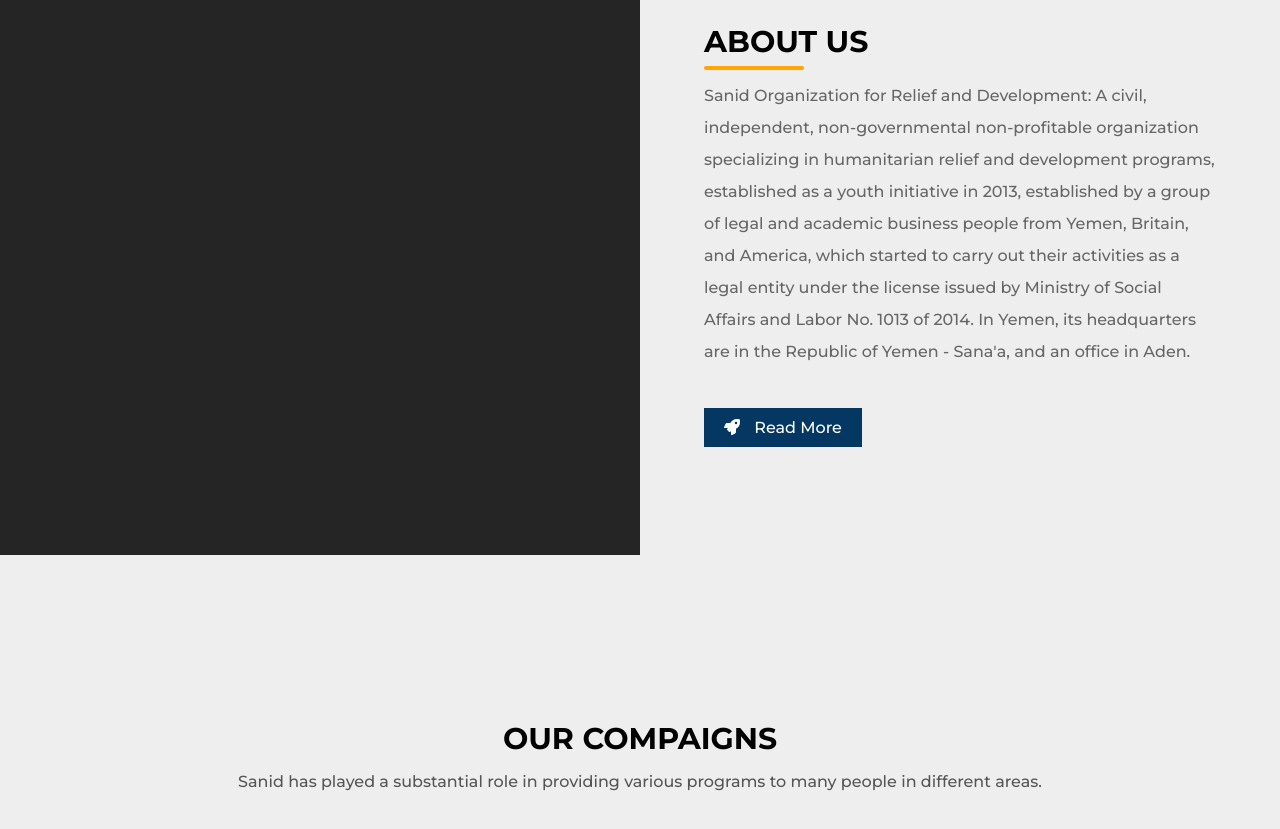
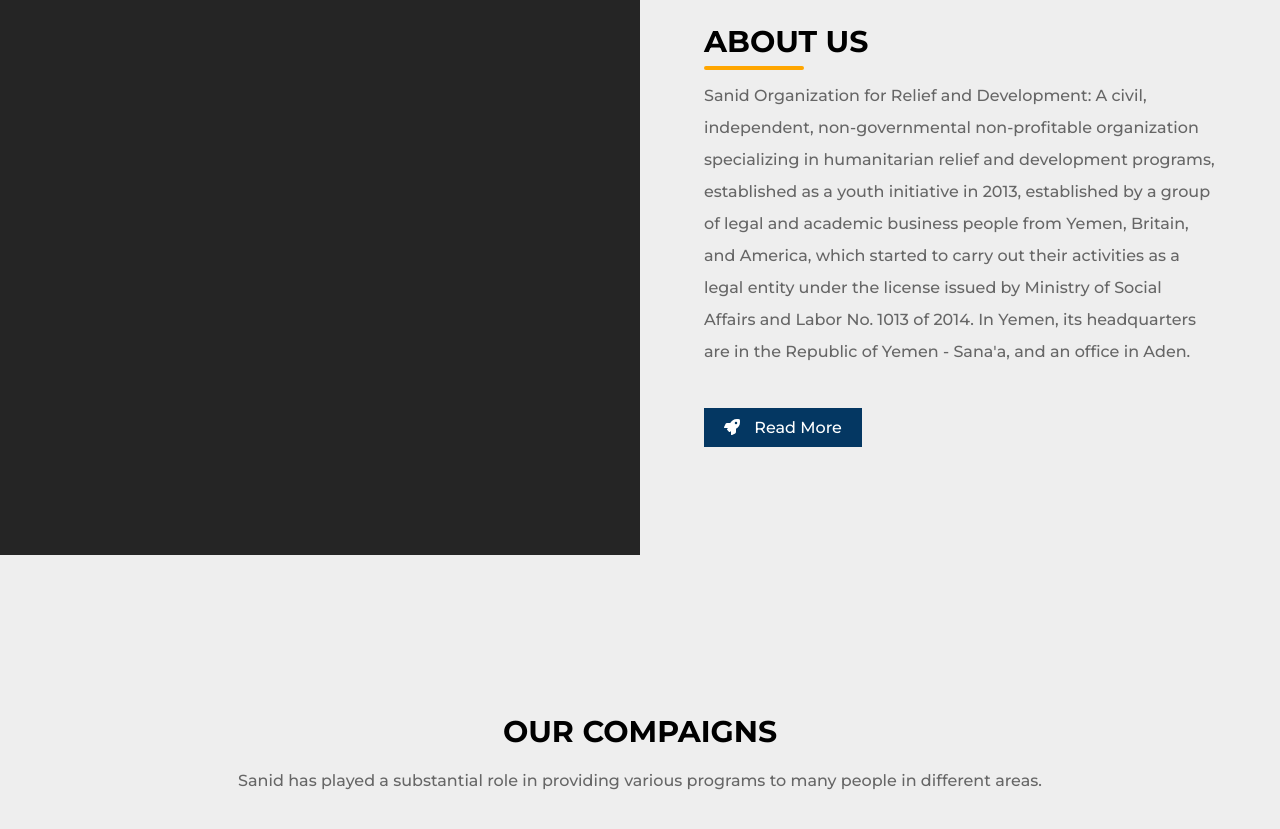
Before and after one commit to JalalMadhaji/demo-screen, a plain HTML site: page index.html in a window 1280 px wide. Shown: the part 1439-2268 px from the top of the page. Drawn offline with Linux system fonts and the light colour scheme.

Commit message:
fix paragraph color and line-height

```diff
--- a/css/style.css
+++ b/css/style.css
@@ -351,7 +351,8 @@
   text-transform: uppercase;
 }
 .compaigns p {
-  color: #555;
+  color: #666;
+  line-height: 2;
 }
 /* Compaigns Section */
 /* Media Query */
```
